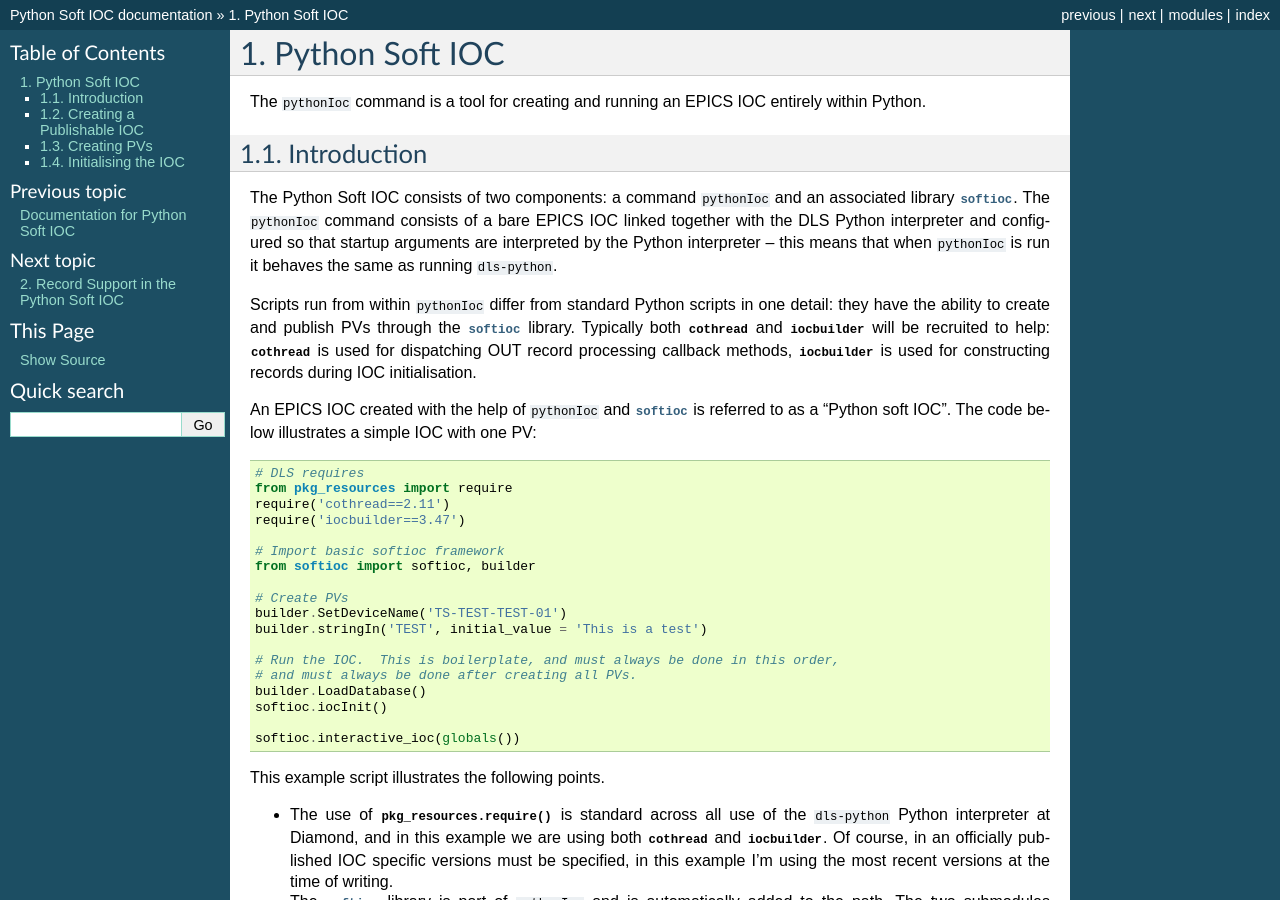
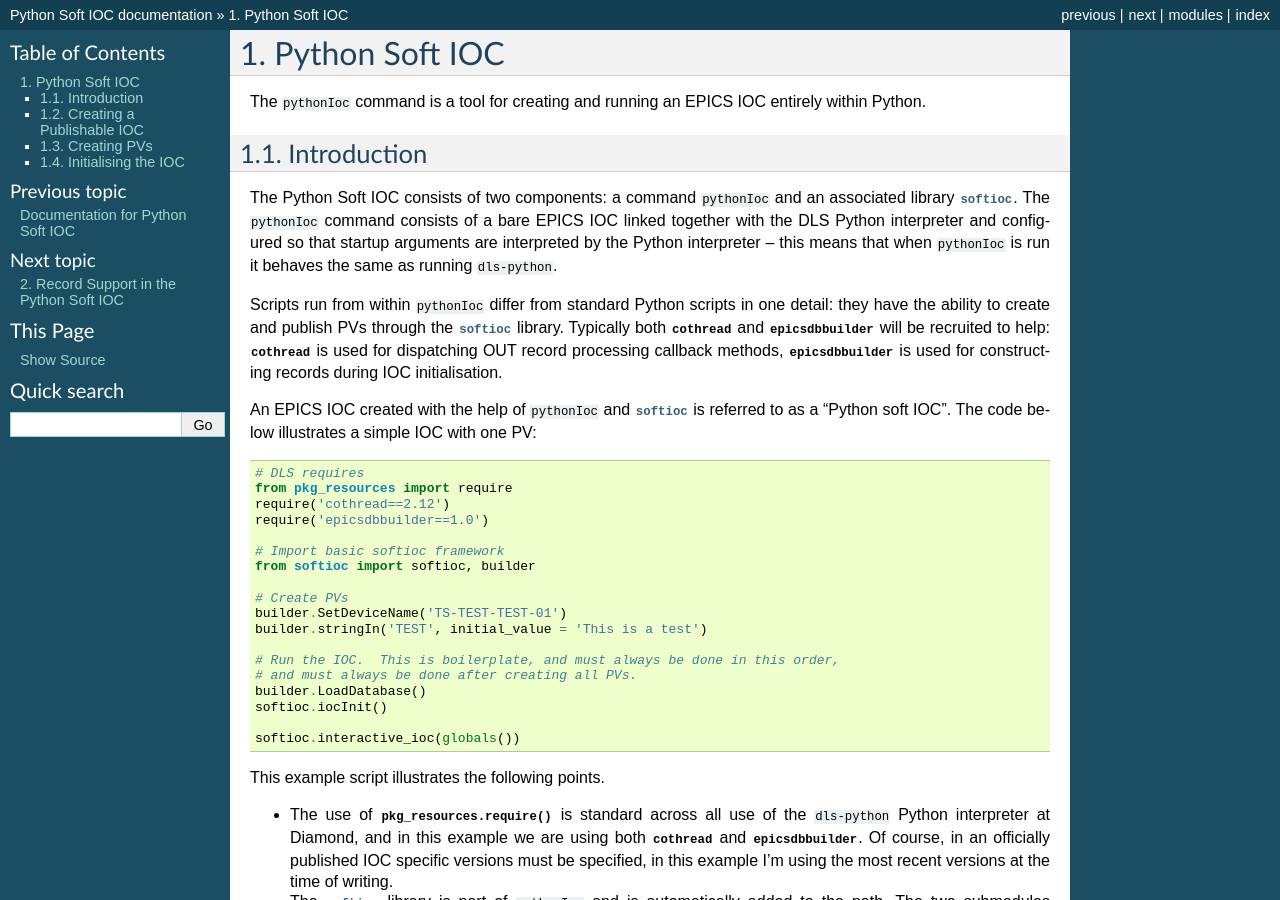
Before and after one commit to DiamondLightSource/pythonSoftIOC, a Sphinx documentation site: the page built from docs/pythonsoftioc.rst, in a window 1280 px wide and 900 px high. Built offline with Sphinx 7.4.7, drawn with Linux system fonts in a browser that asks for light colours; some of the changed text lies outside the part shown.

Commit message:
Python soft IOC: Update documentation for use of EPICS db Builder
git-svn-id: svn+ssh://serv0002.cs.diamond.ac.uk/home/subversion/repos/controls/diamond/trunk/support/pythonSoftIoc@128453 e099a375-04f9-0310-9d5f-a741eaff62e1

```diff
--- a/docs/conf.py
+++ b/docs/conf.py
@@ -20,7 +20,7 @@ import sys, os
 from pkg_resources import require
 require('numpy')
 require('cothread')
-require('iocbuilder')
+require('epicsdbbuilder')
 
 
 # -- General configuration -----------------------------------------------------
--- a/docs/pythonsoftioc.rst
+++ b/docs/pythonsoftioc.rst
@@ -18,10 +18,10 @@ when ``pythonIoc`` is run it behaves the same as running ``dls-python``.
 
 Scripts run from within ``pythonIoc`` differ from standard Python scripts in one
 detail: they have the ability to create and publish PVs through the
-:mod:`softioc` library.  Typically both :mod:`cothread` and :mod:`iocbuilder`
-will be recruited to help: :mod:`cothread` is used for dispatching OUT record
-processing callback methods, :mod:`iocbuilder` is used for constructing records
-during IOC initialisation.
+:mod:`softioc` library.  Typically both :mod:`cothread` and
+:mod:`epicsdbbuilder` will be recruited to help: :mod:`cothread` is used for
+dispatching OUT record processing callback methods, :mod:`epicsdbbuilder` is
+used for constructing records during IOC initialisation.
 
 An EPICS IOC created with the help of ``pythonIoc`` and :mod:`softioc` is
 referred to as a "Python soft IOC".  The code below illustrates a simple IOC
@@ -29,8 +29,8 @@ with one PV::
 
     # DLS requires
     from pkg_resources import require
-    require('cothread==2.11')
-    require('iocbuilder==3.47')
+    require('cothread==2.12')
+    require('epicsdbbuilder==1.0')
 
     # Import basic softioc framework
     from softioc import softioc, builder
@@ -50,7 +50,7 @@ This example script illustrates the following points.
 
 - The use of :func:`pkg_resources.require` is standard across all use of the
   ``dls-python`` Python interpreter at Diamond, and in this example we are using
-  both :mod:`cothread` and :mod:`iocbuilder`.  Of course, in an officially
+  both :mod:`cothread` and :mod:`epicsdbbuilder`.  Of course, in an officially
   published IOC specific versions must be specified, in this example I'm using
   the most recent versions at the time of writing.
 
@@ -114,8 +114,8 @@ bit more structure is needed.  I recommend at least four files as shown:
 
         from pkg_resources import require
 
-        require('cothread == 2.10')
-        require('iocbuilder == 3.45')
+        require('cothread==2.12')
+        require('epicsdbbuilder==1.0')
         # Any other requires needed by this IOC
 
         from softioc import softioc
@@ -148,10 +148,10 @@ See the documentation of :mod:`softioc.builder` for details, but an overview is
 provided here.
 
 PVs are created internally and dynamically using functionality provided by
-:mod:`iocbuilder`, which in this context simply provides mechanisms for creating
-``.db`` files, but :mod:`softioc.builder` also binds each created PV to a
-special ``Python`` device -- this allows PV processing to be hooked into Python
-support.
+:mod:`epicsdbbuilder`, which in this context simply provides mechanisms for
+creating ``.db`` files, but :mod:`softioc.builder` also binds each created PV to
+a special ``Python`` device -- this allows PV processing to be hooked into
+Python support.
 
 PV creation must be done in two stages: first the device name must be set by
 calling :func:`~softioc.builder.SetDeviceName`.  After this PVs can be created
```
Also changed, not shown: README.rst (+4 -5 lines), docs/softioc.rst (+5 -16 lines).
